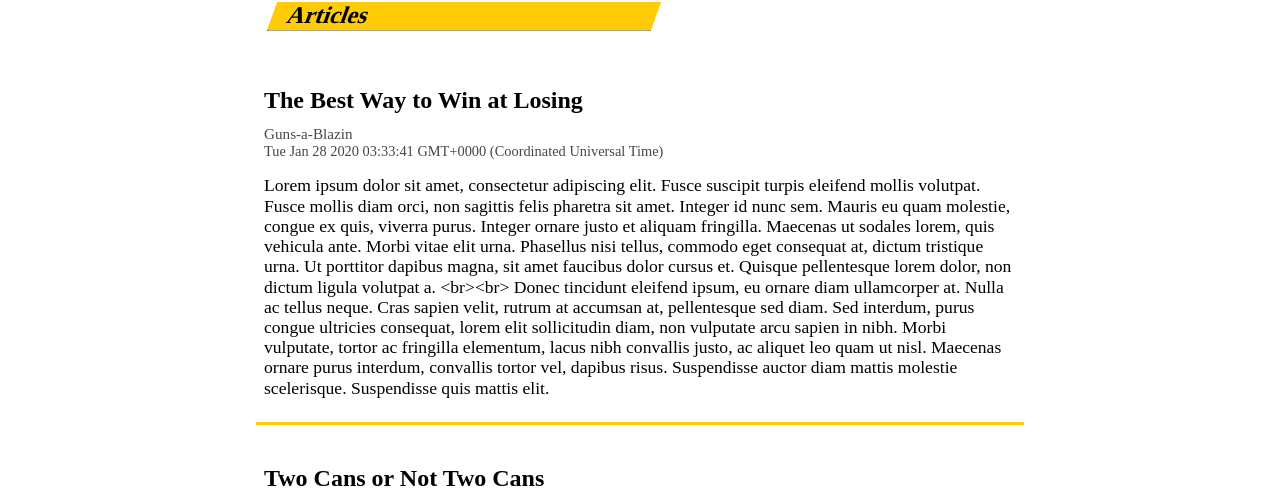
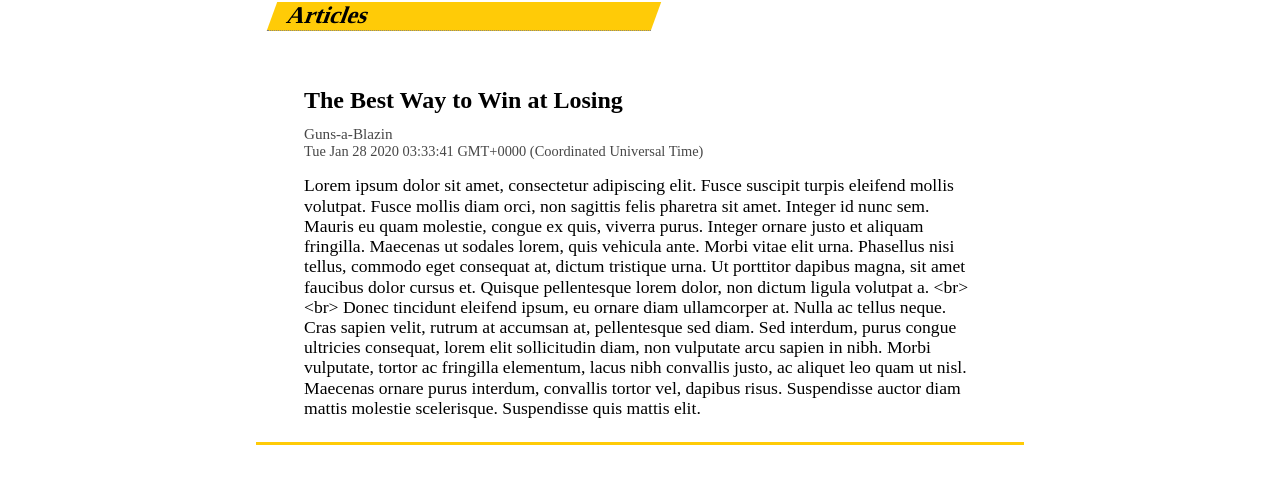
Before and after one commit to JacquesBegin/rocGames, an Angular app in the folder roc-games/: page /articles in a window 1280 px wide. Shown: the part 183-672 px from the top of the page. Built offline with nearby package versions, Linux system fonts and the light colour scheme.

Commit message:
Adds missing . for article selector.

```diff
--- a/roc-games/src/app/components/articles/article/article.component.scss
+++ b/roc-games/src/app/components/articles/article/article.component.scss
@@ -30,7 +30,7 @@
 
 @media only screen and (min-width: 768px) {
 
-  article {
+  .article {
     padding: 0.5rem 3rem; // TODO: the 3rem value is not affecting the page layout.
   }
 
```
